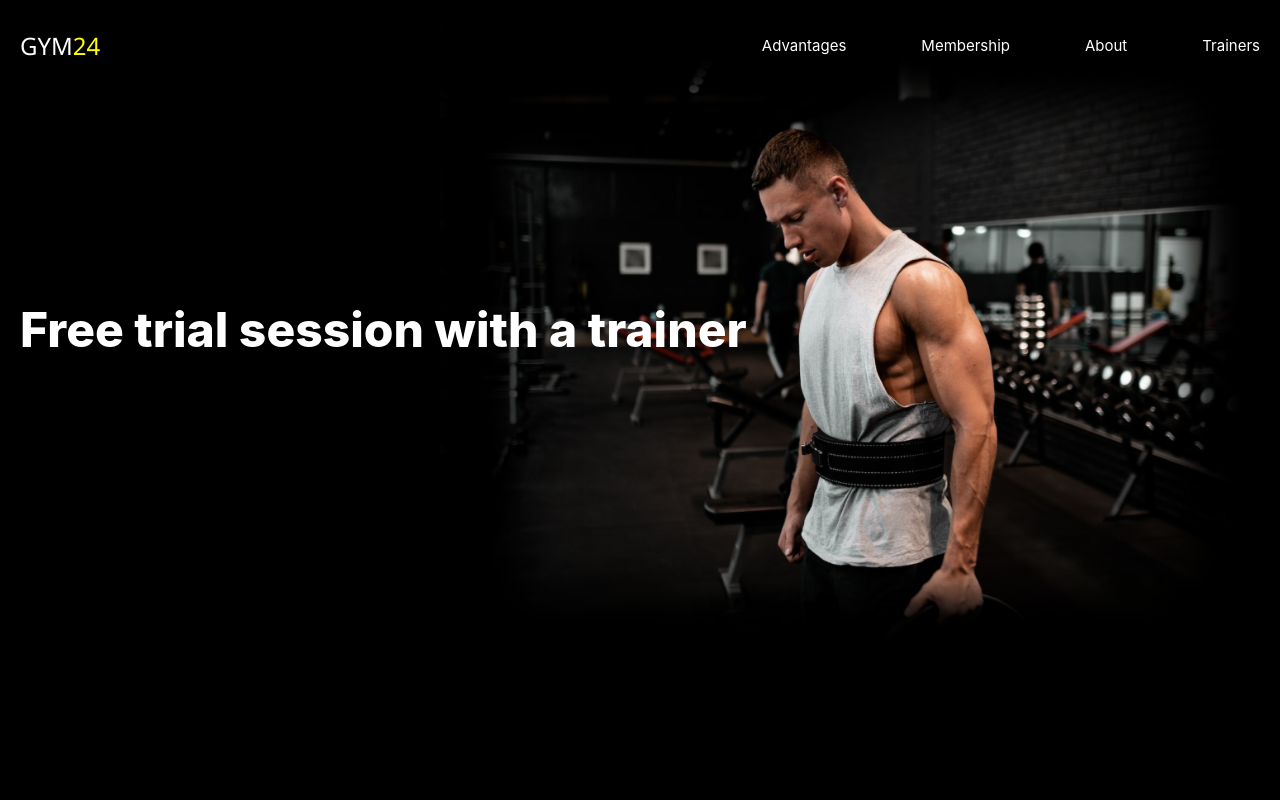
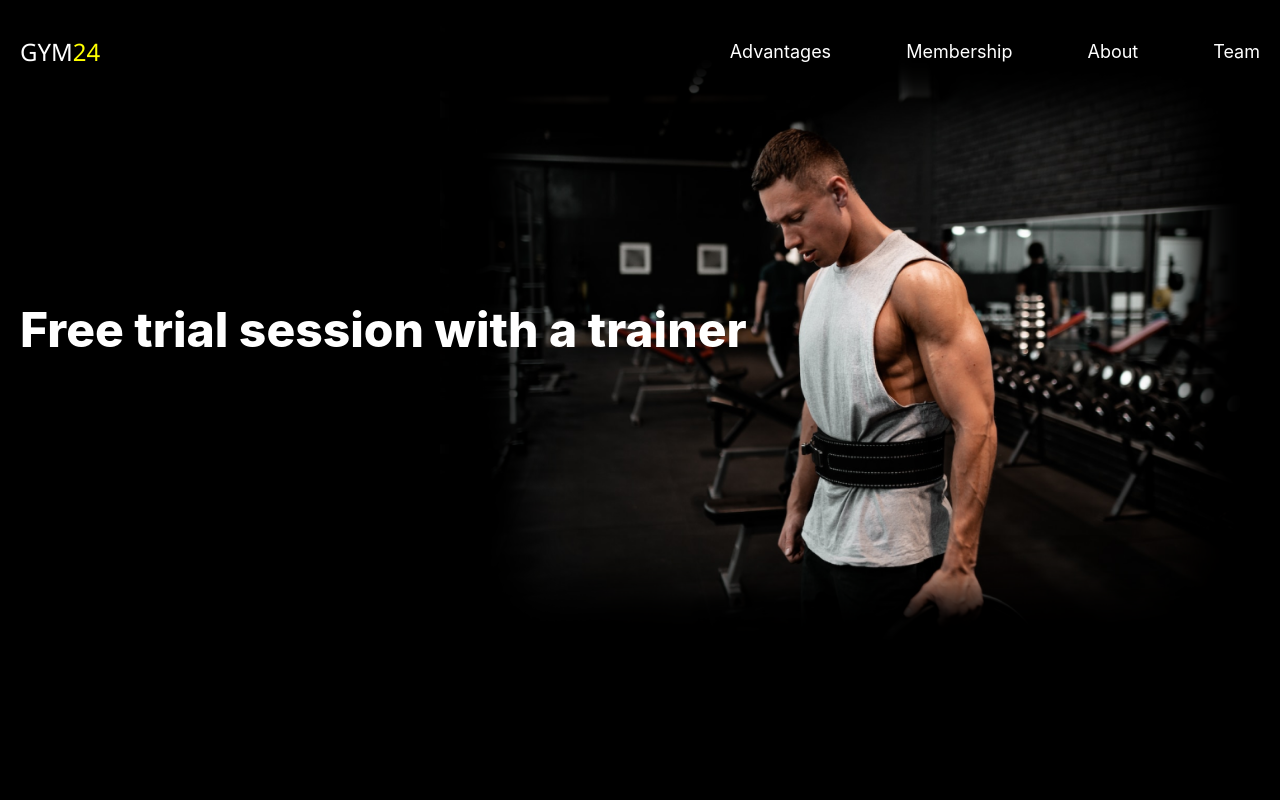
Before and after one commit to romanazimov/gym-app, a React (Vite) app: page / in a window 1280 px wide. Shown: the top 800 px of the page. Built offline with nearby package versions, Linux system fonts and the light colour scheme.

Commit message:
Added navigation and hamburger menu

```diff
--- a/package.json
+++ b/package.json
@@ -17,11 +17,14 @@
     "@fortawesome/react-fontawesome": "^0.2.0",
     "react": "^18.2.0",
     "react-dom": "^18.2.0",
+    "react-icons": "^4.10.1",
+    "react-scroll": "^1.8.9",
     "sass": "^1.64.1"
   },
   "devDependencies": {
     "@types/react": "^18.2.15",
     "@types/react-dom": "^18.2.7",
+    "@types/react-scroll": "^1.8.7",
     "@typescript-eslint/eslint-plugin": "^6.0.0",
     "@typescript-eslint/parser": "^6.0.0",
     "@vitejs/plugin-react": "^4.0.3",
--- a/src/main.tsx
+++ b/src/main.tsx
@@ -4,7 +4,7 @@ import App from './App.tsx'
 import './index.css'
 
 ReactDOM.createRoot(document.getElementById('root')!).render(
-  <React.StrictMode>
-    <App />
-  </React.StrictMode>,
+	<React.StrictMode>
+		<App />
+	</React.StrictMode>,
 )
--- a/src/sections/Nav.scss
+++ b/src/sections/Nav.scss
@@ -15,29 +15,75 @@ nav {
         display: flex;
         justify-content: space-between;
         align-items: center;
-        z-index: 100;
+        z-index: 1000;
         box-sizing: border-box;
         padding: 0 20px;
     }
 
-    ul {
+    ul  {
         list-style-type: none;
         display: flex;
         gap: 75px;
-        font-size: 15px;
+        font-size: 18px;
+    }
+
+    ul li {
+        cursor: pointer;
+        transition: .4s;
+    }
+
+    .nav-menu li:hover {
+        color: yellow;
+    }
+
+    .hamburger {
+            display: none;
     }
 
     @media (width < 750px) {
+        z-index: 1000;
+
         .container {
             margin-top: 40px;
         }
 
         ul {
-            display: none;
+            display: flex;
+            flex-direction: column;
         }
 
         .logo {
             font-size: 32px;
         }
+
+        .hamburger {
+            display: block;
+            cursor: pointer;
+            z-index: 999;
+            color: yellow;
+            font-size: 30px;
+        }
+
+        // .nav-menu-cont {
+        //     display: none;
+        // }
+
+        .nav-menu {
+            position: absolute;
+            left: -100%;
+            top: 95px;
+            flex-direction: column;
+            background-color: rgba(0,0,0,.9);
+            width: 100%;
+            height: 50vh;
+            text-align: center;
+            transition: .3s;
+            // padding-top: 100px;
+        }
+
+        .nav-menu.active {
+            left: 0;
+            // padding: 100px 0;
+        }
     }
 }
--- a/src/sections/Nav.tsx
+++ b/src/sections/Nav.tsx
@@ -1,24 +1,38 @@
 import './nav.scss';
-import Logo from '../components/Logo';
+import { useState } from 'react'
+import { Link } from 'react-scroll'
+import { FaBars, FaTimes } from 'react-icons/fa'
+import Logo from '../components/Logo'
 
 export default function Nav() {
+
+    const [click, setClick] = useState(false)
+    const handleClick = () => setClick(!click)
+    const closeMenu = () => setClick(false)
+
     return (
         <nav>
             <div className='container'>
                 <Logo />
-                <div>
+
+                <div className='hamburger' onClick={handleClick}>
+                    {click ? (<FaTimes className='hamburger' />)
+                        : (<FaBars className='hamburger' />)}
+                </div>
+
+                <div className={click ? "nav-menu active" : "nav-menu"}>
                     <ul>
                         <li>
-                            Advantages
+                            <Link to="advantages" spy={true} smooth={true} offset={-100} duration={500} onClick={closeMenu}>Advantages</Link>
                         </li>
                         <li>
-                            Membership
+                            <Link to="membership" spy={true} smooth={true} offset={-100} duration={500} onClick={closeMenu}>Membership</Link>
                         </li>
                         <li>
-                            About
+                            <Link to="about" spy={true} smooth={true} offset={-100} duration={500} onClick={closeMenu}>About</Link>
                         </li>
                         <li>
-                            Trainers
+                            <Link to="team" spy={true} smooth={true} offset={-100} duration={500} onClick={closeMenu}>Team</Link>
                         </li>
                     </ul>
                 </div>
--- a/src/sections/Team.scss
+++ b/src/sections/Team.scss
@@ -1,4 +1,4 @@
-#Team {
+#team {
     display: flex;
     flex-direction: column;
     // justify-content: center;
--- a/src/sections/Team.tsx
+++ b/src/sections/Team.tsx
@@ -12,7 +12,7 @@ import trainer_8 from '../assets/Team/trainer_8.png'
 
 export default function Team() {
     return(
-        <section id='Team'>
+        <section id='team'>
             <div className='container'>
                 <h1>Meet the Team</h1>
                 <div className='team-cont'>
```
Also changed, not shown: 1 other file (tests, documents, lock files or other folders).
